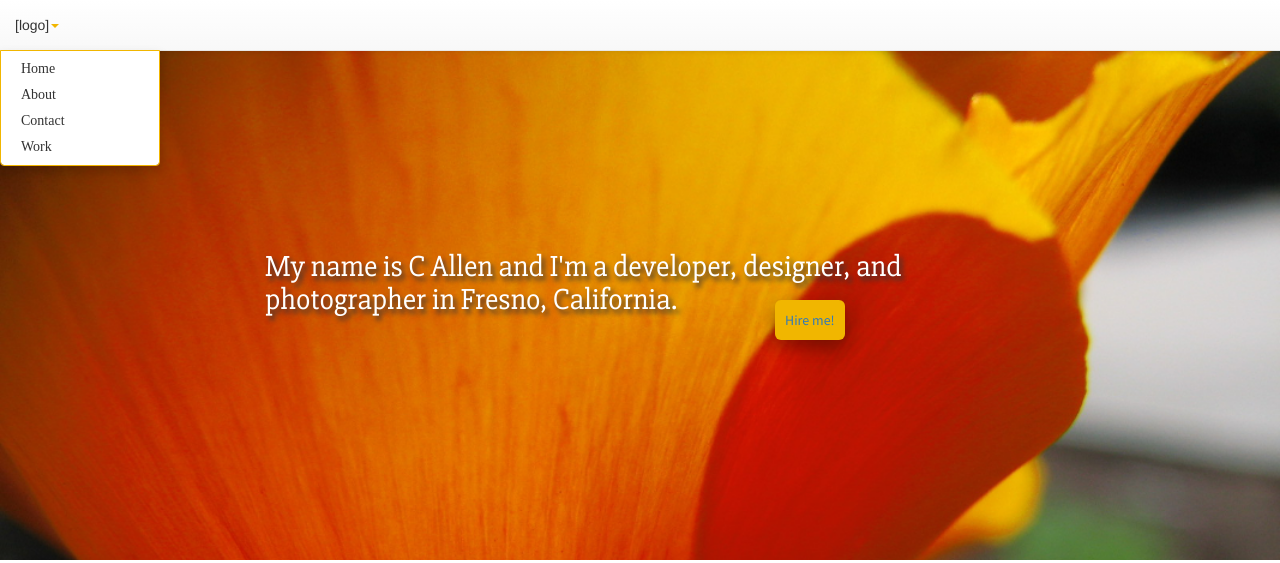
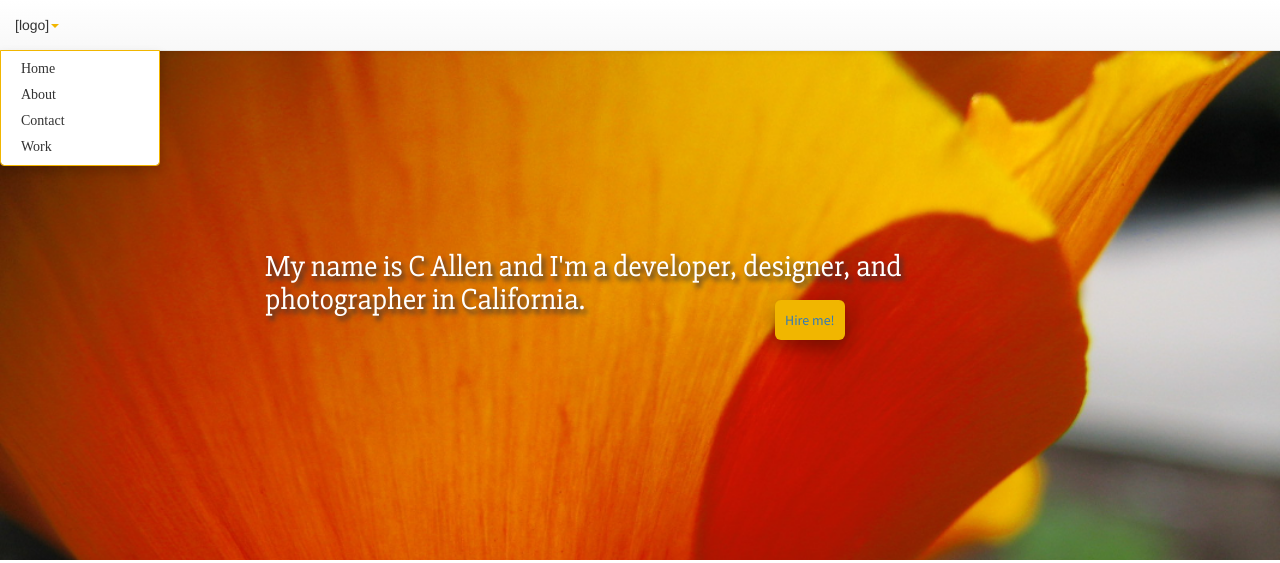
Before and after one commit to cr-allen/portfolio-site, a plain HTML site: page index.html in a window 1280 px wide. Shown: the top 563 px of the page. Drawn offline with Linux system fonts and the light colour scheme; files whose address does not match are found by name.

Commit message:
minor updates

```diff
--- a/index.html
+++ b/index.html
@@ -37,7 +37,7 @@
   <!--begin hero stuff-->
     <div class="col-md-12 hero">
         <h2>
-          My name is C Allen and I'm a developer, designer, and photographer in Fresno, California.
+          My name is C Allen and I'm a developer, designer, and photographer in California.
         </h2>
         <button class="hire">
           <a href="contact.html">Hire me!</a>
```
